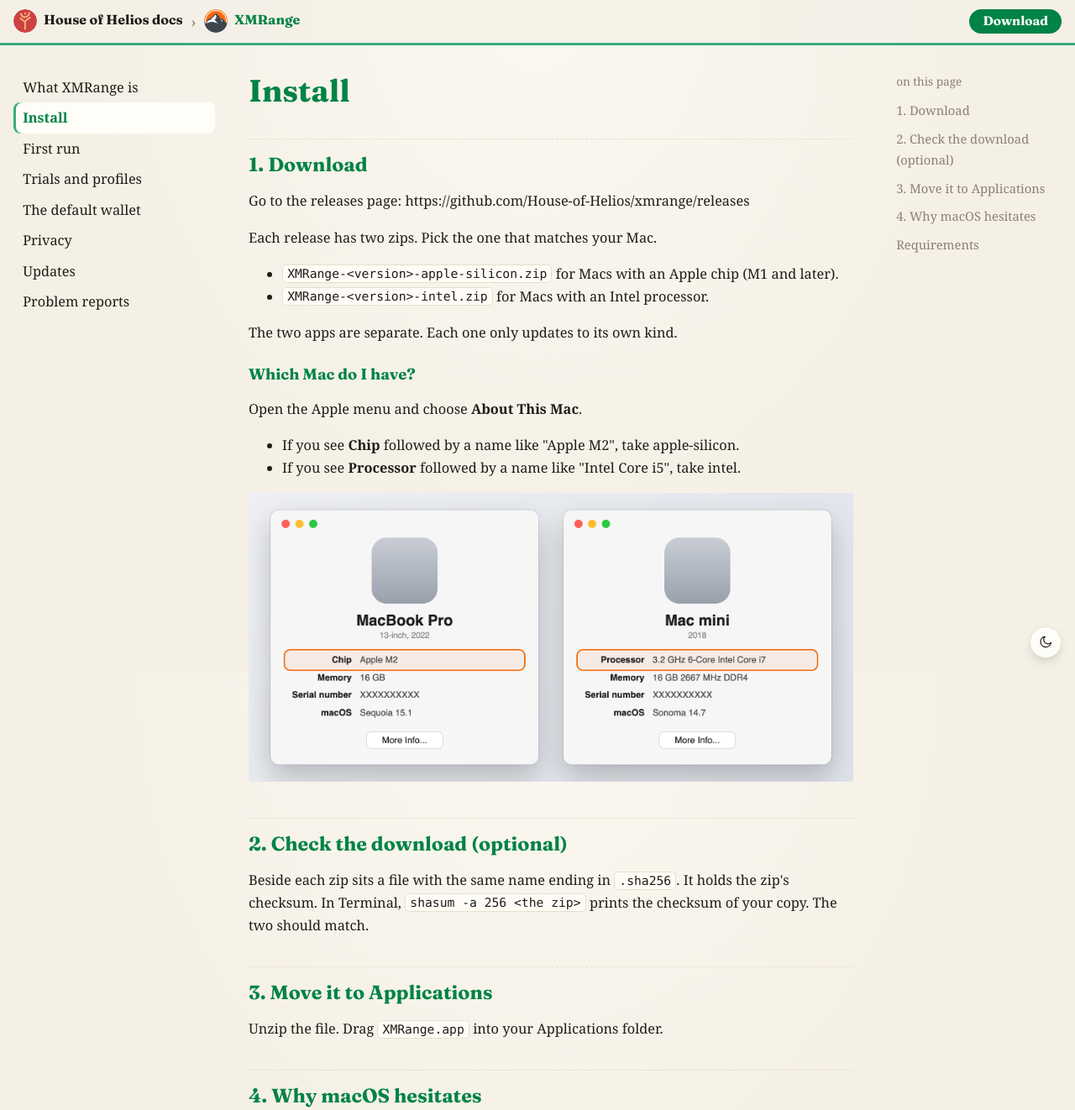
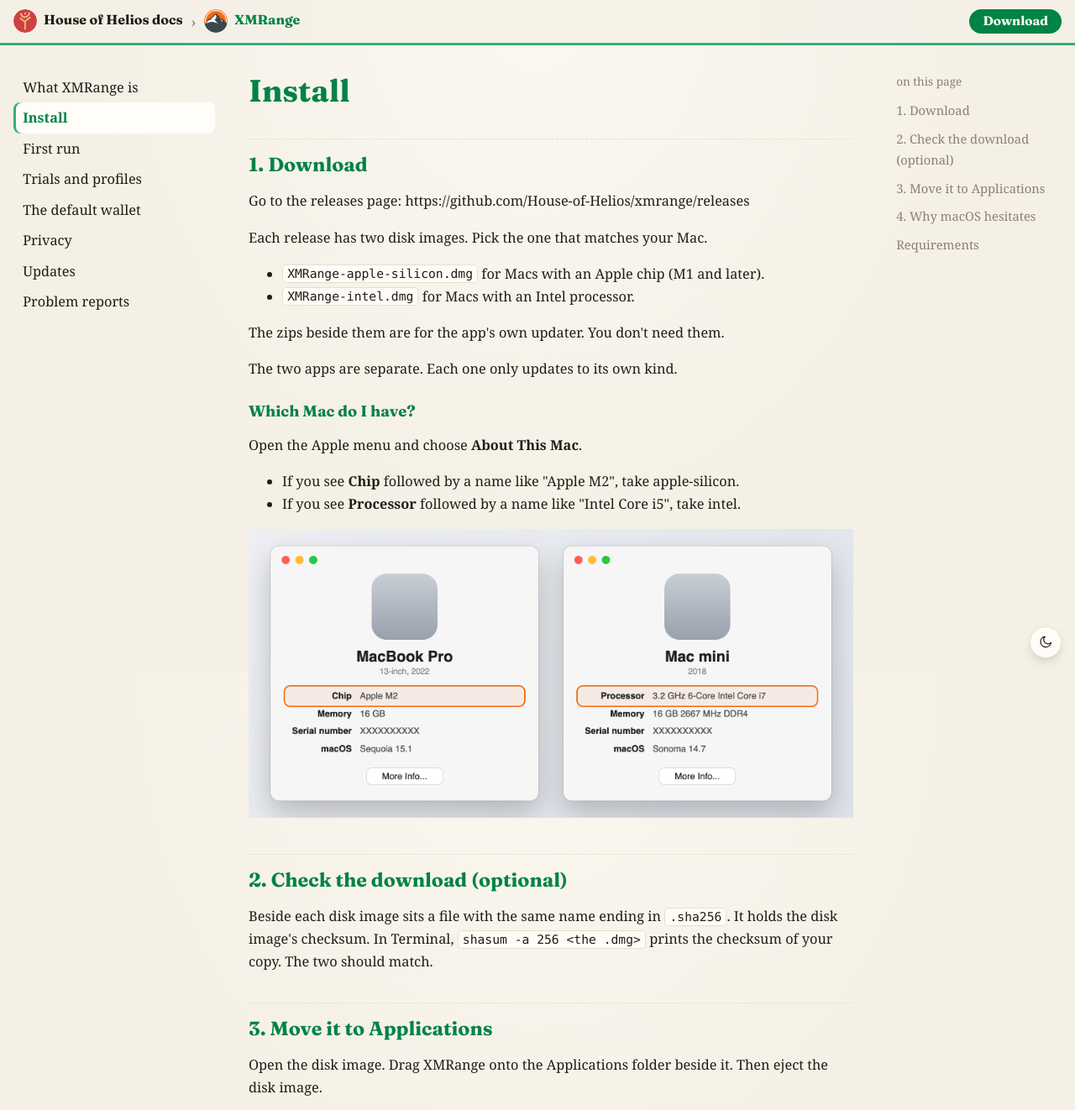
Before and after one commit to House-of-Helios/househelios.xyz, a plain HTML site: page site/docs/xmrange/02-install.html in a window 1280 px wide. Shown: the top 1322 px of the page at 84% size. Drawn offline with Linux system fonts and the light colour scheme.

Commit message:
XMRange DMGs

```diff
--- a/site/docs/xmrange/02-install.html
+++ b/site/docs/xmrange/02-install.html
@@ -38,11 +38,12 @@
 <h1 id="install">Install</h1>
 <h2 id="1-download">1. Download</h2>
 <p>Go to the releases page: https://github.com/House-of-Helios/xmrange/releases</p>
-<p>Each release has two zips. Pick the one that matches your Mac.</p>
+<p>Each release has two disk images. Pick the one that matches your Mac.</p>
 <ul>
-<li><code>XMRange-&lt;version&gt;-apple-silicon.zip</code> for Macs with an Apple chip (M1 and later).</li>
-<li><code>XMRange-&lt;version&gt;-intel.zip</code> for Macs with an Intel processor.</li>
+<li><code>XMRange-apple-silicon.dmg</code> for Macs with an Apple chip (M1 and later).</li>
+<li><code>XMRange-intel.dmg</code> for Macs with an Intel processor.</li>
 </ul>
+<p>The zips beside them are for the app's own updater. You don't need them.</p>
 <p>The two apps are separate. Each one only updates to its own kind.</p>
 <h3 id="which-mac-do-i-have">Which Mac do I have?</h3>
 <p>Open the Apple menu and choose <strong>About This Mac</strong>.</p>
@@ -53,9 +54,9 @@
 
 <p><img alt="About This Mac on an Apple silicon Mac (Chip line) and on an Intel Mac (Processor line)" src="img/about-this-mac.png" /></p>
 <h2 id="2-check-the-download-optional">2. Check the download (optional)</h2>
-<p>Beside each zip sits a file with the same name ending in <code>.sha256</code>. It holds the zip's checksum. In Terminal, <code>shasum -a 256 &lt;the zip&gt;</code> prints the checksum of your copy. The two should match.</p>
+<p>Beside each disk image sits a file with the same name ending in <code>.sha256</code>. It holds the disk image's checksum. In Terminal, <code>shasum -a 256 &lt;the .dmg&gt;</code> prints the checksum of your copy. The two should match.</p>
 <h2 id="3-move-it-to-applications">3. Move it to Applications</h2>
-<p>Unzip the file. Drag <code>XMRange.app</code> into your Applications folder.</p>
+<p>Open the disk image. Drag XMRange onto the Applications folder beside it. Then eject the disk image.</p>
 <h2 id="4-why-macos-hesitates">4. Why macOS hesitates</h2>
 <p>Apple has not signed XMRange, so macOS stops the first open. This is expected. The app is ad-hoc signed, and you can read its source.</p>
 <p><strong>macOS 15 and later</strong></p>
```
Also changed, not shown: site/docs/xmrange/06-privacy.html (+1 -0 lines), site/docs/xmrange/08-feedback.html (+1 -0 lines).
